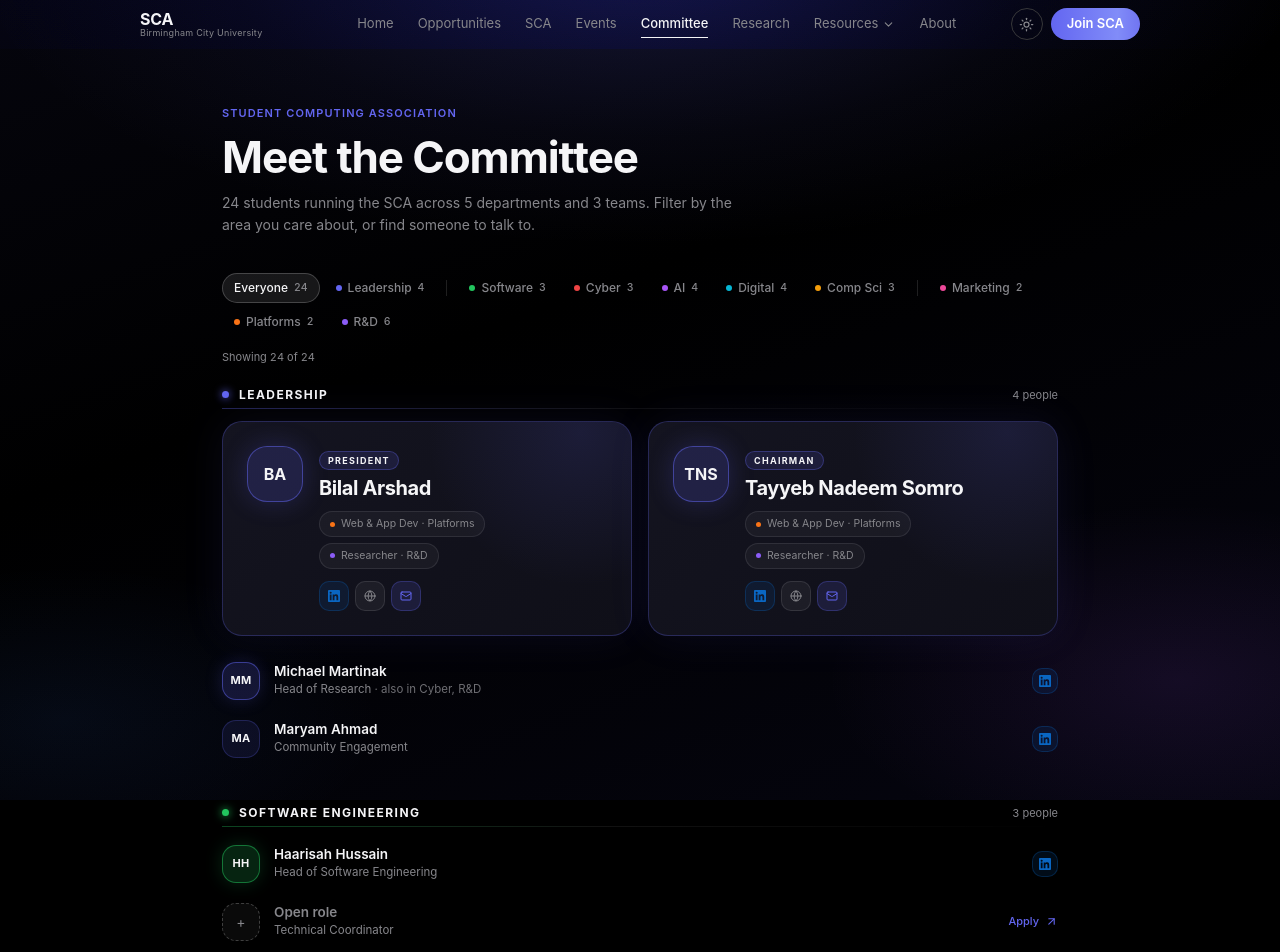
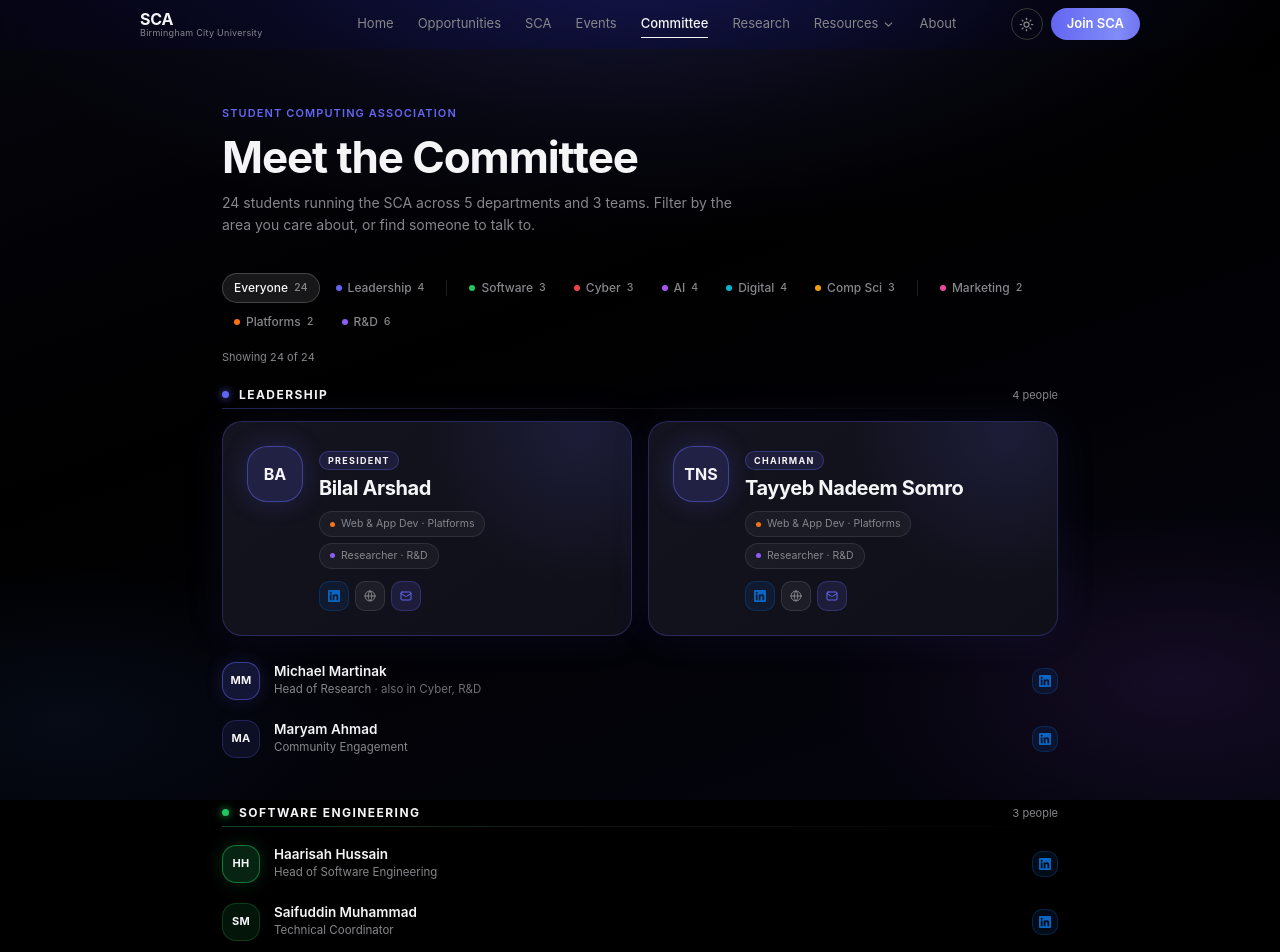
Before and after one commit to uffbilxl/sca, a Next.js app: page /committee in a window 1280 px wide. Shown: the top 952 px of the page. Built offline with nearby package versions, Linux system fonts and the light colour scheme.

Commit message:
Committee: Saifuddin Muhammad joins Software Engineering
Technical Coordinator, filling the seat that opened when Haarisah Hussain
became head. No open roles remain.

Co-Authored-By: Claude Opus 5 <noreply@anthropic.com>

```diff
--- a/src/app/committee/page.tsx
+++ b/src/app/committee/page.tsx
@@ -102,7 +102,8 @@ const COMMITTEE: Person[] = [
     roles: [{ group: 'software', title: 'Head of Software Engineering', lead: true }],
   },
   {
-    id: 'vacant-software-coord', name: 'TBC', vacant: true,
+    id: 'saifuddin-muhammad', name: 'Saifuddin Muhammad',
+    linkedin: 'https://www.linkedin.com/in/saifty/',
     roles: [{ group: 'software', title: 'Technical Coordinator' }],
   },
 
```
